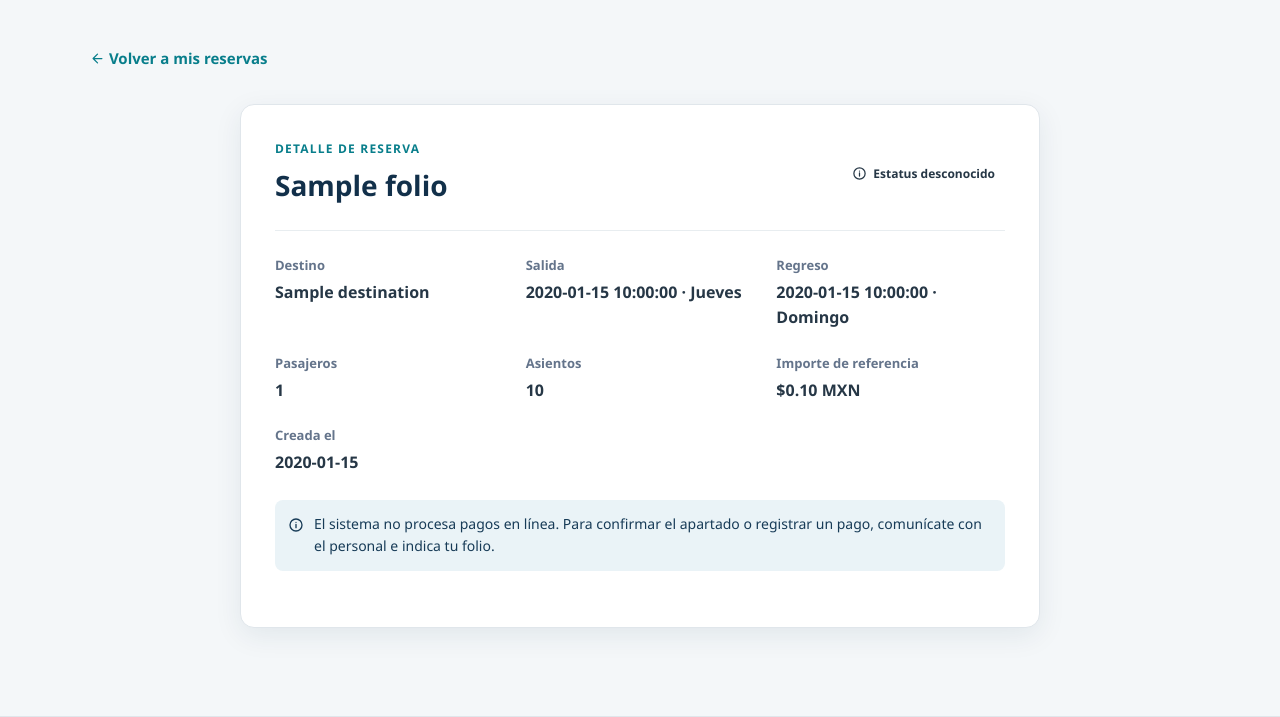
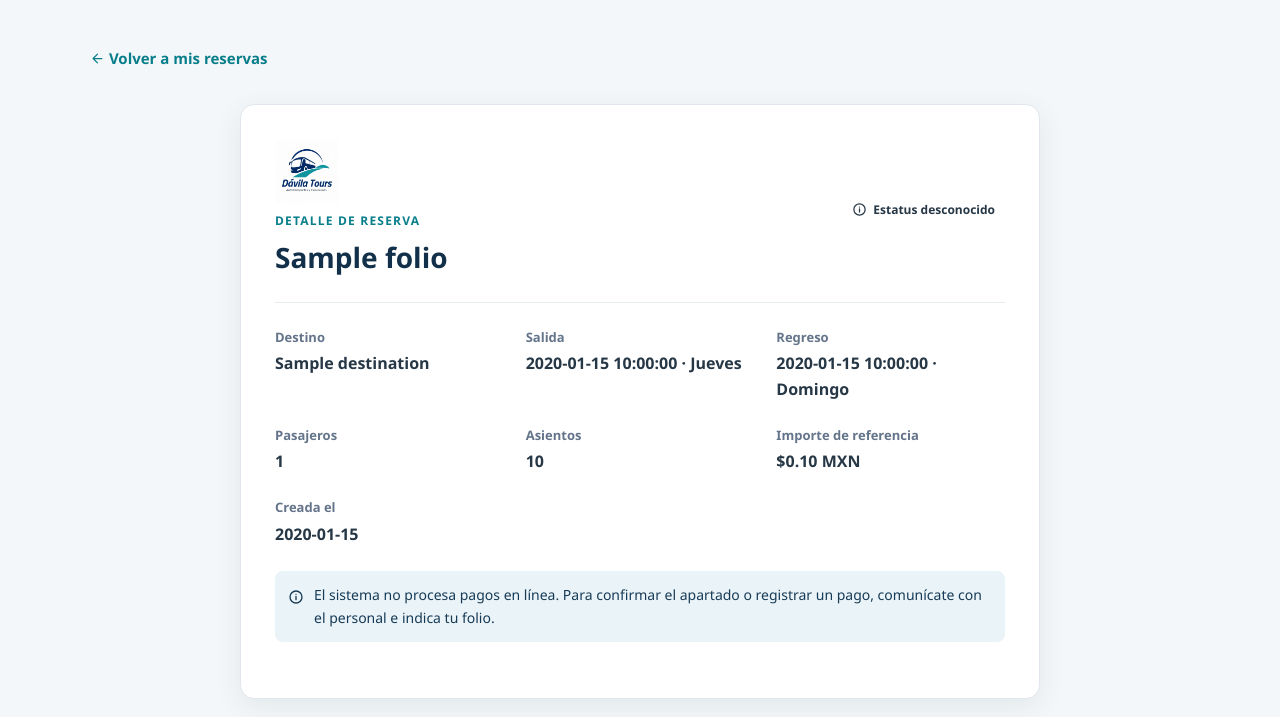
Before and after one commit to ISandBi/davila-tours, a Flask app: template templates/reservation_detail.html in a window 1280 px wide. Shown: the part 77-794 px from the top of the page. Run offline with Flask 3, Linux system fonts and the light colour scheme; the template is opened without the code that fills it: most values are stand-ins (such as "Sample title", 1, 10 or a date in 2020); some libraries are stand-ins or nearby versions.

Commit message:
Última agregación, logo en ticket de reserva.

```diff
--- a/templates/reservation_detail.html
+++ b/templates/reservation_detail.html
@@ -6,7 +6,7 @@
   <a class="back-link" href="{{ url_for('client_dashboard') }}">{{ icon("arrow-left") }} Volver a mis reservas</a>
   <div class="detail-card">
     <div class="detail-header">
-      <div><span class="eyebrow">DETALLE DE RESERVA</span><h1>{{ reservation.folio }}</h1></div>
+      <div><img src="{{ url_for('static', filename='img/logo.png') }}" alt="Dávila Tours" width="64" height="64"><span class="eyebrow">DETALLE DE RESERVA</span><h1>{{ reservation.folio }}</h1></div>
       {{ status_badge(reservation.status) }}
     </div>
     <div class="detail-grid">
```
